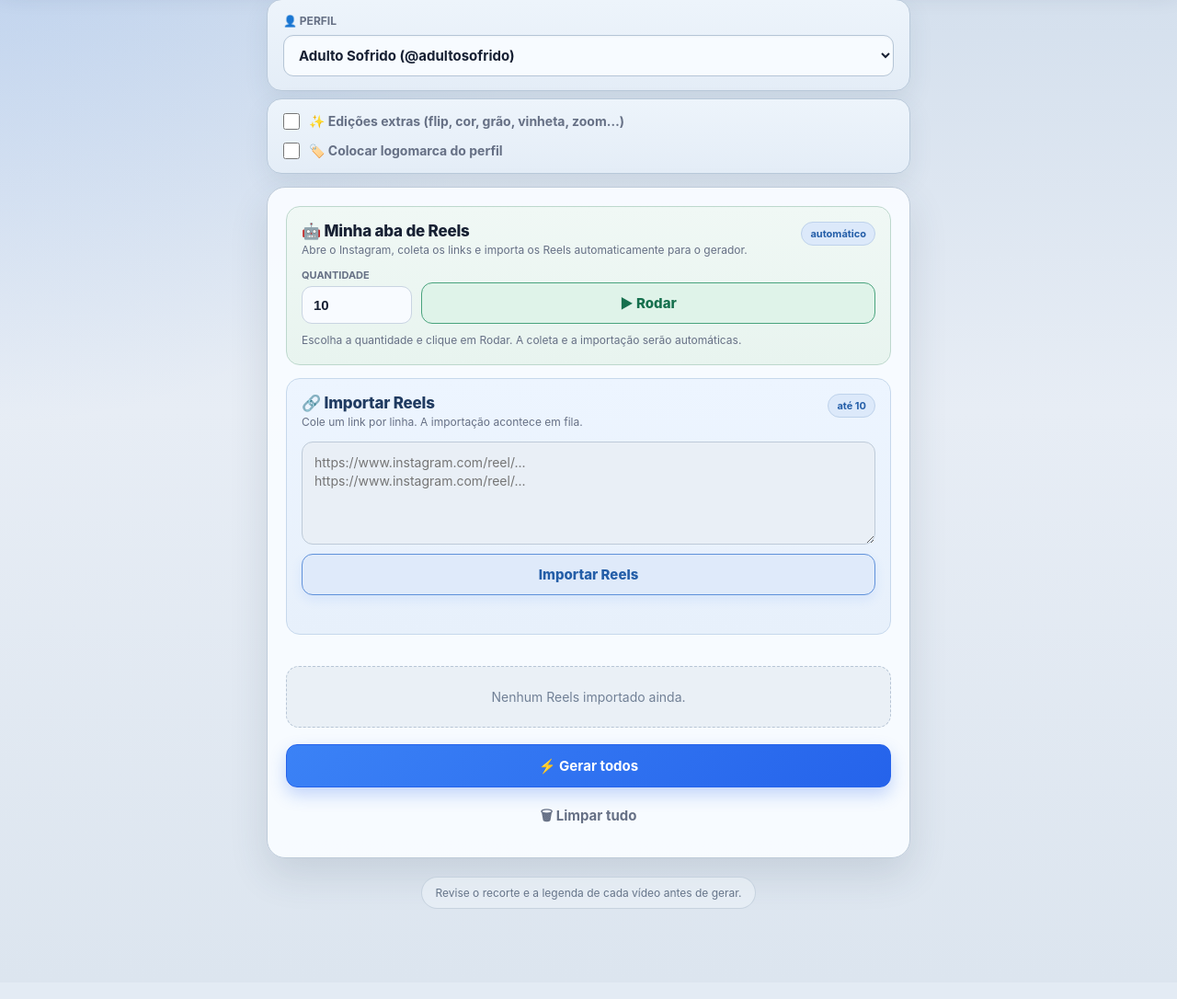
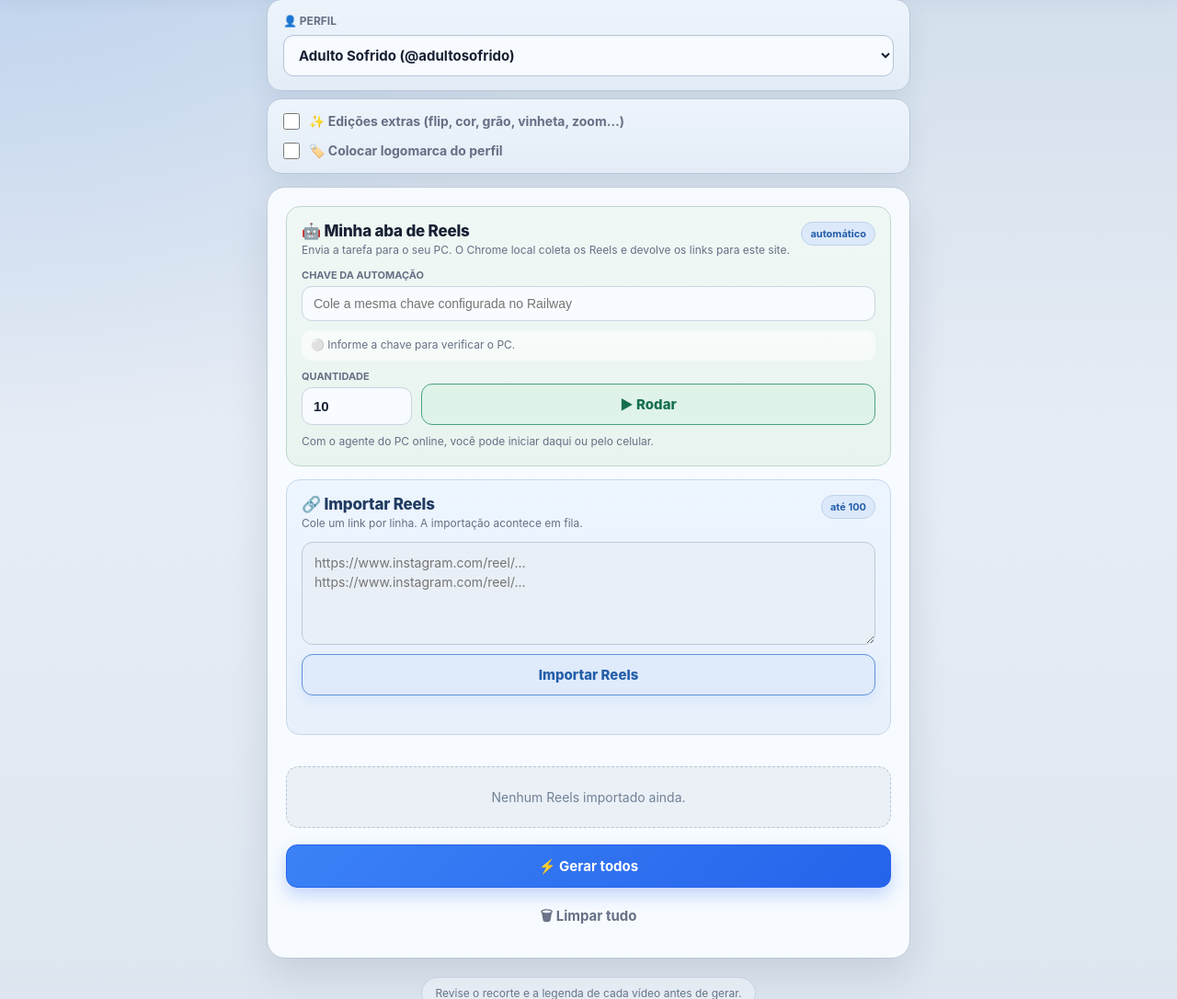
Before and after one commit to TeemotioBB/GERADOR-DE-MEMES, a Flask app: page / in a window 1280 px wide. Shown: the part 130-1216 px from the top of the page at 92% size. Before the commit the page ends 1118 px from the top, so only its background shows below. Run offline with Flask 3, Linux system fonts and the light colour scheme.

Commit message:
Add files via upload

```diff
--- a/templates/index.html
+++ b/templates/index.html
@@ -117,6 +117,18 @@
   }
   .automacao-controles{
     display:grid;grid-template-columns:120px 1fr;gap:10px;align-items:end;
+  }
+  .automacao-chave{margin-bottom:10px;}
+  .automacao-chave label{
+    display:block;font-size:11px;font-weight:750;color:var(--cinza);margin-bottom:5px;
+  }
+  .automacao-chave input{
+    width:100%;border:1px solid var(--borda);border-radius:11px;
+    padding:10px 12px;font-size:14px;background:#f8fbff;color:var(--tinta);
+  }
+  .automacao-agente{
+    margin-bottom:10px;font-size:12px;color:var(--cinza);line-height:1.4;
+    padding:8px 10px;border-radius:10px;background:rgba(255,255,255,.58);
   }
   .automacao-qtd label{
     display:block;font-size:11px;font-weight:750;color:var(--cinza);margin-bottom:5px;
@@ -402,10 +414,20 @@
         <div>
           <div class="automacao-titulo">🤖 Minha aba de Reels</div>
           <div class="automacao-subtitulo">
-            Abre o Instagram, coleta os links e importa os Reels automaticamente para o gerador.
+            Envia a tarefa para o seu PC. O Chrome local coleta os Reels e devolve os links para este site.
           </div>
         </div>
         <span class="limite-badge">automático</span>
+      </div>
+
+      <div class="automacao-chave">
+        <label for="chaveAutomacao">CHAVE DA AUTOMAÇÃO</label>
+        <input id="chaveAutomacao" type="password" autocomplete="off"
+               placeholder="Cole a mesma chave configurada no Railway">
+      </div>
+
+      <div class="automacao-agente" id="statusAgente">
+        ⚪ Informe a chave para verificar o PC.
       </div>
 
       <div class="automacao-controles">
@@ -417,7 +439,7 @@
       </div>
 
       <div class="automacao-status" id="statusAutomacao">
-        Escolha a quantidade e clique em Rodar. A coleta e a importação serão automáticas.
+        Com o agente do PC online, você pode iniciar daqui ou pelo celular.
       </div>
     </div>
 
@@ -427,7 +449,7 @@
           <div class="importar-titulo">🔗 Importar Reels</div>
           <div class="importar-subtitulo">Cole um link por linha. A importação acontece em fila.</div>
         </div>
-        <span class="limite-badge">até 10</span>
+        <span class="limite-badge">até 100</span>
       </div>
       <div class="importar-linha">
         <textarea id="inputInstagram" inputmode="url" autocomplete="off"
@@ -471,8 +493,23 @@ https://www.instagram.com/reel/..."></textarea>
   const btnRodar = document.getElementById('btnRodar');
   const qtdReels = document.getElementById('qtdReels');
   const statusAutomacao = document.getElementById('statusAutomacao');
+  const chaveAutomacao = document.getElementById('chaveAutomacao');
+  const statusAgente = document.getElementById('statusAgente');
 
   let timerAutomacao = null;
+  let timerAgente = null;
+  let jobIdAutomacaoAtual = null;
+
+  try {
+    chaveAutomacao.value = localStorage.getItem('automacao_reels_key_v1') || '';
+  } catch (_) {}
+
+  chaveAutomacao.addEventListener('change', () => {
+    try {
+      localStorage.setItem('automacao_reels_key_v1', chaveAutomacao.value.trim());
+    } catch (_) {}
+    verificarAgente();
+  });
 
   let itens = [];
   let proximoId = 1;
@@ -494,19 +531,88 @@ https://www.instagram.com/reel/..."></textarea>
   btnRodar.addEventListener('click', iniciarAutomacaoReels);
   btnImportar.addEventListener('click', importarInstagram);
 
+  function chaveDaAutomacao(){
+    return (chaveAutomacao.value || '').trim();
+  }
+
+  async function fetchAutomacao(url, options={}){
+    const chave = chaveDaAutomacao();
+    if (!chave) throw new Error('Informe a chave da automação.');
+
+    const headers = new Headers(options.headers || {});
+    headers.set('X-Automacao-Key', chave);
+
+    return fetch(url, {...options, headers, cache:'no-store'});
+  }
+
+  async function verificarAgente(){
+    if (timerAgente) clearTimeout(timerAgente);
+
+    if (!chaveDaAutomacao()){
+      statusAgente.textContent = '⚪ Informe a chave para verificar o PC.';
+      timerAgente = setTimeout(verificarAgente, 5000);
+      return;
+    }
+
+    try {
+      const resp = await fetchAutomacao('/automacao-reels/status');
+      const dados = await resp.json().catch(() => ({}));
+
+      if (!resp.ok){
+        statusAgente.textContent = '🔴 ' + (dados.erro || 'Chave inválida.');
+        timerAgente = setTimeout(verificarAgente, 5000);
+        return;
+      }
+
+      if (dados.agente_online){
+        const nome = dados.agente_nome ? ` (${dados.agente_nome})` : '';
+        statusAgente.textContent = `🟢 Agente do PC conectado${nome}`;
+      } else {
+        statusAgente.textContent =
+          '🔴 Agente do PC offline — abra INICIAR_AGENTE.bat no computador.';
+      }
+
+      // Se a página foi recarregada depois de uma coleta pronta, recupera os links
+      // sem importar automaticamente duas vezes.
+      if (!jobIdAutomacaoAtual && dados.estado === 'concluido' && Array.isArray(dados.links) && dados.links.length){
+        if (!inputInstagram.value.trim()){
+          inputInstagram.value = dados.links.join('\n');
+          statusImportar.textContent =
+            `${dados.links.length} link(s) recuperado(s). Clique em Importar Reels para usar.`;
+          statusImportar.className = 'importar-status';
+        }
+      }
+    } catch (_) {
+      statusAgente.textContent = '🔴 Não foi possível verificar o agente.';
+    }
+
+    timerAgente = setTimeout(verificarAgente, 5000);
+  }
+
   async function iniciarAutomacaoReels(){
     let quantidade = parseInt(qtdReels.value || '10', 10);
     if (!Number.isFinite(quantidade)) quantidade = 10;
     quantidade = Math.max(1, Math.min(100, quantidade));
     qtdReels.value = quantidade;
 
+    if (!chaveDaAutomacao()){
+      statusAutomacao.className = 'automacao-status erro';
+      statusAutomacao.textContent = 'Informe a chave da automação primeiro.';
+      chaveAutomacao.focus();
+      return;
+    }
+
+    try {
+      localStorage.setItem('automacao_reels_key_v1', chaveDaAutomacao());
+    } catch (_) {}
+
     btnRodar.disabled = true;
     qtdReels.disabled = true;
     statusAutomacao.className = 'automacao-status';
-    statusAutomacao.textContent = 'Preparando a automação...';
+    statusAutomacao.textContent = 'Enviando tarefa para o seu PC...';
 
     try {
-      const resp = await fetch('/automacao-reels/iniciar', {
+      const resp = await fetchAutomacao('/automacao-reels/iniciar', {
         method: 'POST',
         headers: {'Content-Type': 'application/json'},
         body: JSON.stringify({quantidade})
@@ -515,12 +621,14 @@ https://www.instagram.com/reel/..."></textarea>
       const dados = await resp.json().catch(() => ({}));
       if (!resp.ok) throw new Error(dados.erro || 'Não foi possível iniciar.');
 
+      jobIdAutomacaoAtual = dados.job_id || null;
       acompanharAutomacaoReels();
     } catch (err) {
       btnRodar.disabled = false;
       qtdReels.disabled = false;
       statusAutomacao.className = 'automacao-status erro';
       statusAutomacao.textContent = err.message || 'Falha ao iniciar.';
+      verificarAgente();
     }
   }
 
@@ -528,8 +636,9 @@ https://www.instagram.com/reel/..."></textarea>
     if (timerAutomacao) clearTimeout(timerAutomacao);
 
     try {
-      const resp = await fetch('/automacao-reels/status', {cache:'no-store'});
-      const dados = await resp.json();
+      const resp = await fetchAutomacao('/automacao-reels/status');
+      const dados = await resp.json().catch(() => ({}));
+      if (!resp.ok) throw new Error(dados.erro || 'Falha ao acompanhar a coleta.');
 
       statusAutomacao.textContent = dados.mensagem || 'Coletando...';
 
@@ -537,6 +646,7 @@ https://www.instagram.com/reel/..."></textarea>
         statusAutomacao.className = 'automacao-status erro';
         btnRodar.disabled = false;
         qtdReels.disabled = false;
+        jobIdAutomacaoAtual = null;
         return;
       }
 
@@ -548,6 +658,7 @@ https://www.instagram.com/reel/..."></textarea>
           statusAutomacao.textContent = 'A coleta terminou, mas nenhum link foi encontrado.';
           btnRodar.disabled = false;
           qtdReels.disabled = false;
+          jobIdAutomacaoAtual = null;
           return;
         }
 
@@ -561,9 +672,9 @@ https://www.instagram.com/reel/..."></textarea>
         try {
           await importarInstagram();
           statusAutomacao.textContent =
-            `Pronto: coleta finalizada e ${links.length} Reel(s) enviados para análise.`;
+            `Pronto: ${links.length} Reel(s) coletado(s) e enviados para análise.`;
           statusAutomacao.className = 'automacao-status ok';
-        } catch (err) {
+        } catch (_) {
           statusAutomacao.textContent =
             'A coleta terminou, mas houve um erro durante a importação automática.';
           statusAutomacao.className = 'automacao-status erro';
@@ -571,6 +682,8 @@ https://www.instagram.com/reel/..."></textarea>
 
         btnRodar.disabled = false;
         qtdReels.disabled = false;
+        jobIdAutomacaoAtual = null;
+        verificarAgente();
         return;
       }
 
@@ -578,11 +691,14 @@ https://www.instagram.com/reel/..."></textarea>
       timerAutomacao = setTimeout(acompanharAutomacaoReels, 1200);
     } catch (err) {
       statusAutomacao.className = 'automacao-status erro';
-      statusAutomacao.textContent = 'Perdi a conexão com o servidor local.';
+      statusAutomacao.textContent = err.message || 'Perdi a conexão com o servidor.';
       btnRodar.disabled = false;
       qtdReels.disabled = false;
+      jobIdAutomacaoAtual = null;
     }
   }
+
+  verificarAgente();
 
   function extrairLinksInstagram(texto){
     const encontrados = texto.match(/https?:\/\/(?:www\.)?instagram\.com\/(?:reel|reels|p)\/[^\s<>"]+/gi) || [];
```
